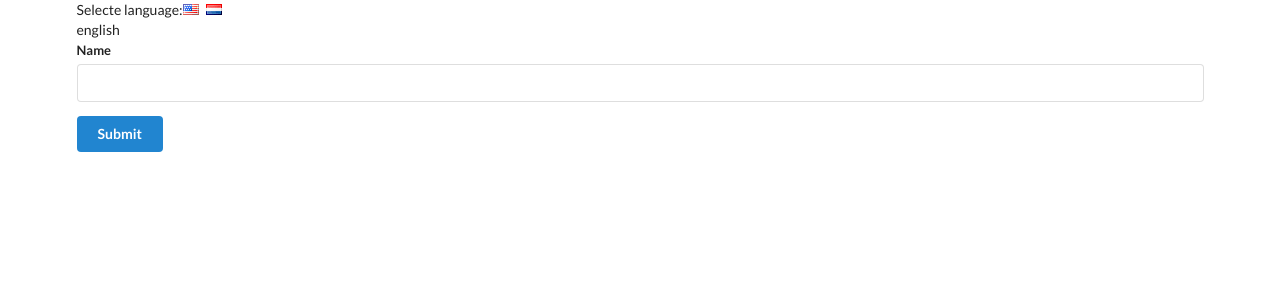
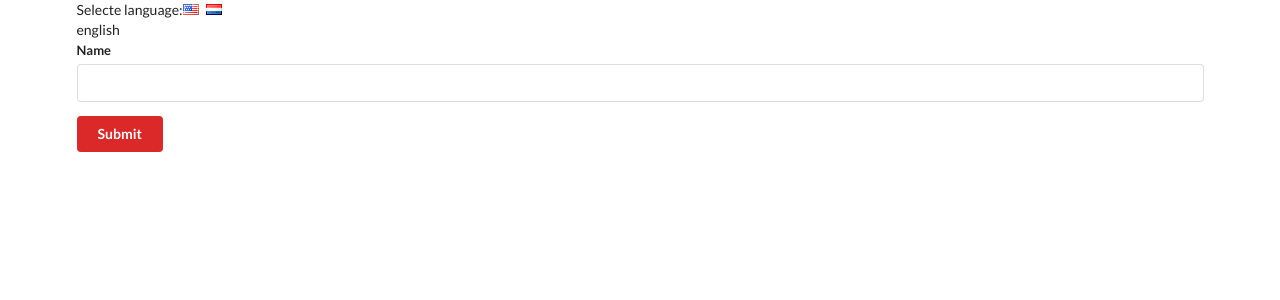
Before and after one commit to XenderMd/Redux, a React (Create React App) app: page / in a window 1280 px wide. Shown: the top 300 px of the page. Built offline with nearby package versions, Linux system fonts and the light colour scheme.

Commit message:
Finished the context project

```diff
--- a/src/components/App.js
+++ b/src/components/App.js
@@ -1,6 +1,7 @@
 import React from 'react';
 
 import LanguageContext from '../contexts/LanguageContext';
+import ColorContext from '../contexts/ColorContext';
 import UserCreate from './UserCreate';
 
 
@@ -22,7 +23,9 @@ class App extends React.Component{
                 </div>
                 {this.state.language}
                 <LanguageContext.Provider value={this.state.language}>
-                    <UserCreate/>
+                    <ColorContext.Provider value={'red'}>
+                        <UserCreate/>
+                    </ColorContext.Provider>
                 </LanguageContext.Provider>
             </div>
         )
--- a/src/components/Button.js
+++ b/src/components/Button.js
@@ -1,6 +1,7 @@
 import React from "react";
 
 import LanguageContext from "../contexts/LanguageContext";
+import ColorContext from "../contexts/ColorContext";
 
 class Button extends React.Component{
 
@@ -8,11 +9,19 @@ class Button extends React.Component{
 
     render(){
         return(
-            <button className="ui button primary">
-                <LanguageContext.Consumer>
-                    {(value)=>{return this.renderSubmit(value)}}
-                </LanguageContext.Consumer>
-            </button>
+            <ColorContext>
+            {
+                (color)=>{
+                        return(
+                            <button className={`ui button ${color}`}>
+                                <LanguageContext.Consumer>
+                                    {(value)=>{return this.renderSubmit(value)}}
+                                </LanguageContext.Consumer>
+                            </button>
+                            )
+                }
+            }
+            </ColorContext>
         );
     };
 
--- /dev/null
+++ b/src/contexts/ColorContext.js
@@ -0,0 +1,3 @@
+import React from 'react';
+
+export default React.createContext('red');
```
